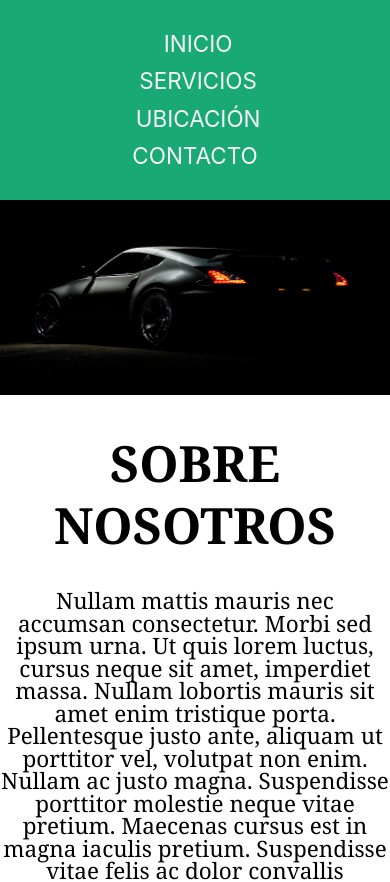
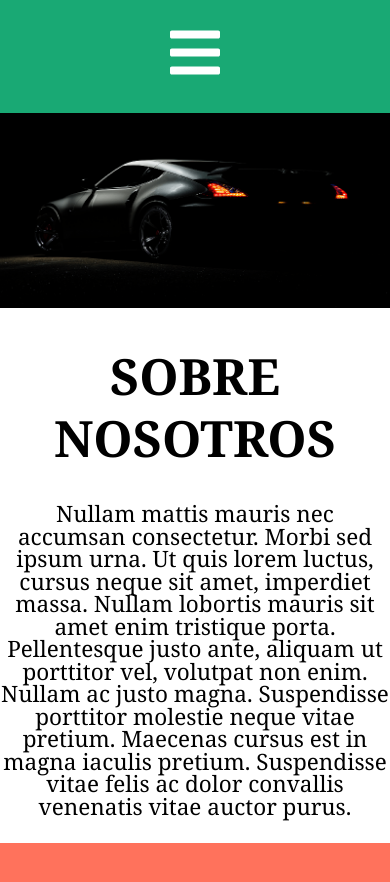
Before and after one commit to superagm123/EstacionamientoVaqueros, a React (Create React App) app: page / in a window 390 px wide. Shown: the top 882 px of the page. Built offline with nearby package versions, Linux system fonts and the light colour scheme.

Commit message:
added responsive navigatior bar on mobile

```diff
--- a/src/App.js
+++ b/src/App.js
@@ -33,11 +33,20 @@ class App extends Component {
     });
   }
 
+  responsiveNavigation = () => {
+    const navigation = document.querySelector('.links');
+    navigation.classList.toggle('show');
+  }
+
   render(){
-    const {scrollNavigation} = this;
+    const {scrollNavigation, responsiveNavigation} = this;
     return(
       <React.Fragment>
-        <Navigation scrollNavigation={scrollNavigation}></Navigation>
+        <Navigation
+        scrollNavigation={scrollNavigation}
+        responsiveNavigation={responsiveNavigation}
+        >
+        </Navigation>
         <About></About>
         <Services></Services>
         <Location></Location>
--- a/src/Components/Navigation/Navigation.css
+++ b/src/Components/Navigation/Navigation.css
@@ -1,14 +1,48 @@
+nav{
+	visibility: hidden;
+	opacity: 0;
+	height: 0;
+	transition: visibility .3s ease-in-out, opacity .3s linear, height .3s linear;
+}
+
 nav a{
-	display: block;
+	display: flex;
+	flex-direction: column;
+	align-items: center;
+	margin: .5rem;
+}
+
+
+.mobile-menu{
+	margin: 0 auto;
 	text-align: center;
-	margin: .5em;
+	cursor: pointer;
+}
+
+.mobile-menu img{
+	width: 5rem;
+}
+
+.show{
+	visibility: visible;
+	opacity: 1;
+	height: auto;
 }
 
 @media(min-width: 800px){
-	nav{
+	header{
 		display: flex;
 		justify-content: flex-end;
 		clip-path: ellipse(69% 75% at 51.9% 0%);
 		height: 15rem;
 	}
+	nav {
+		display: flex;
+		justify-content: flex-end;
+		visibility: visible;
+		opacity: 1;
+	}
+	.mobile-menu{
+		display: none;
+	}
 }
--- a/src/Components/Navigation/Navigation.js
+++ b/src/Components/Navigation/Navigation.js
@@ -1,11 +1,18 @@
 import React from 'react';
 import './Navigation.css';
+import Bars from './Icons/bars.svg';
 
-const Navigation = ({scrollNavigation}) => {
+const Navigation = ({scrollNavigation, responsiveNavigation}) => {
 	return(
 		<React.Fragment>
-			<header className="header">
-				<nav className="bg-green f2 links shadow-5 pa4 ttu">
+			<header className="header bg-green shadow-5 pa4">
+				<div
+				className="mobile-menu"
+				onClick={responsiveNavigation}
+				>
+					<img alt="responsive menu" src={Bars}/>
+				</div>
+				<nav className="f2 links ttu">
 					<a
 					href="#about"
 					className="mr2 pointer near-white grow no-underline"
```
Also changed, not shown: src/Components/Navigation/Icons/bars.svg (added).
